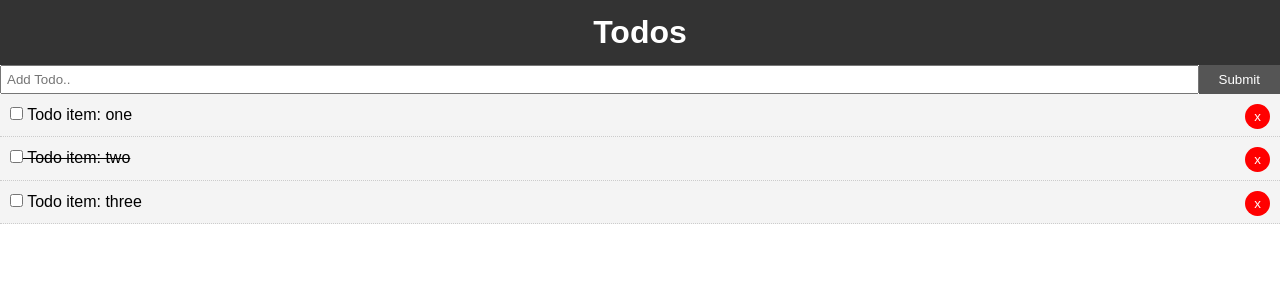
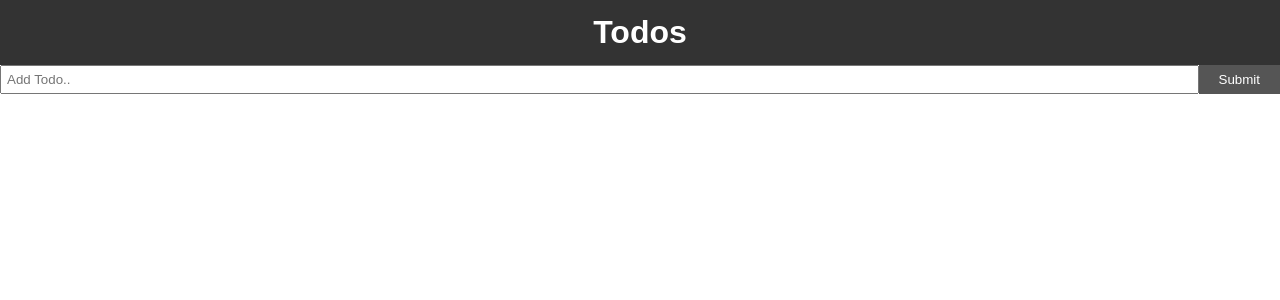
Before and after one commit to festusyuma/todo-vue, a Vue app: page / in a window 1280 px wide. Shown: the top 300 px of the page. Built offline with nearby package versions, Linux system fonts and the light colour scheme.

Commit message:
remove default data

```diff
--- a/src/App.vue
+++ b/src/App.vue
@@ -21,23 +21,7 @@ export default {
     },
     data() {
         return {
-            todos: [
-                {
-                    id: 1,
-                    title: 'one',
-                    completed: false
-                },
-                {
-                    id: 2,
-                    title: 'two',
-                    completed: true
-                },
-                {
-                    id: 3,
-                    title: 'three',
-                    completed: false
-                }
-            ]
+            todos: []
         }
     },
     methods: {
```
